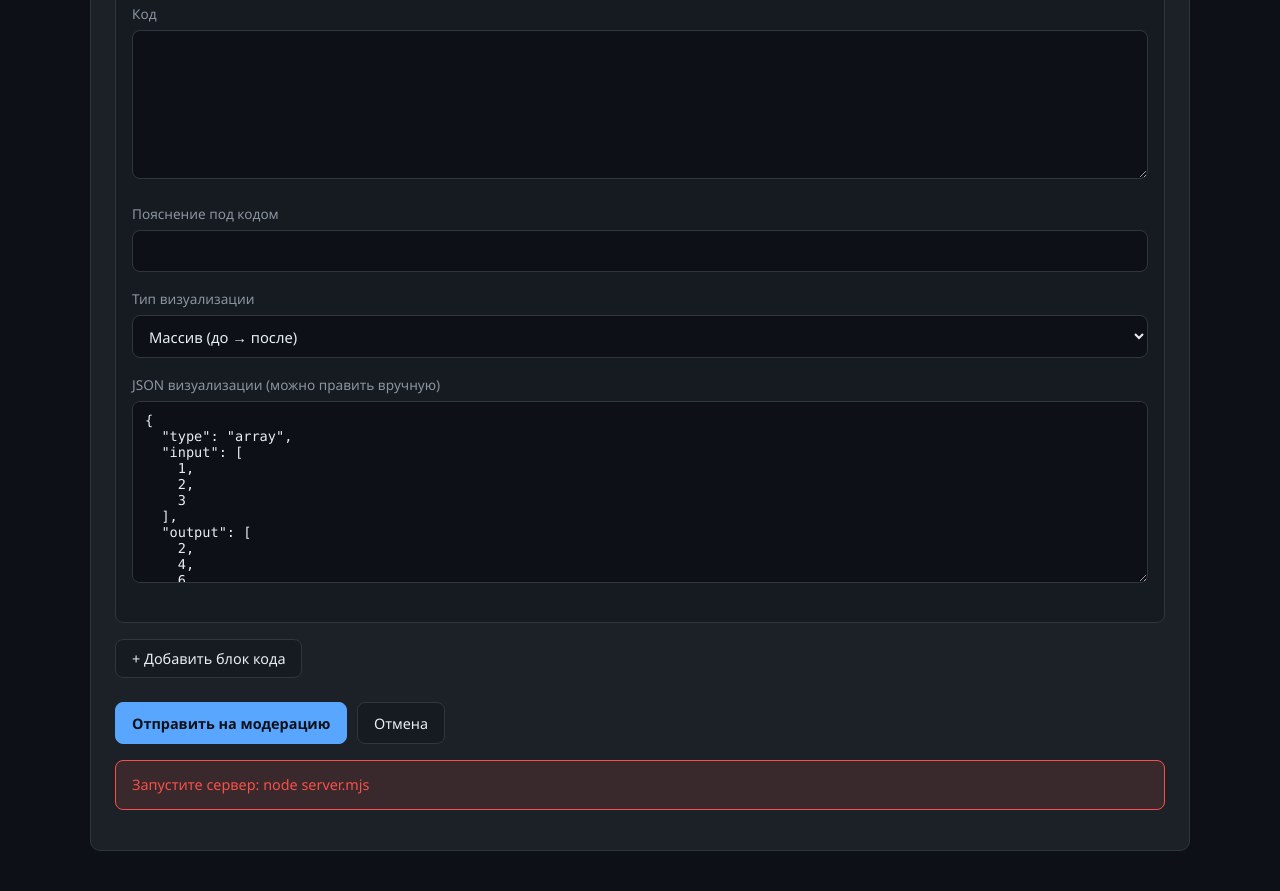
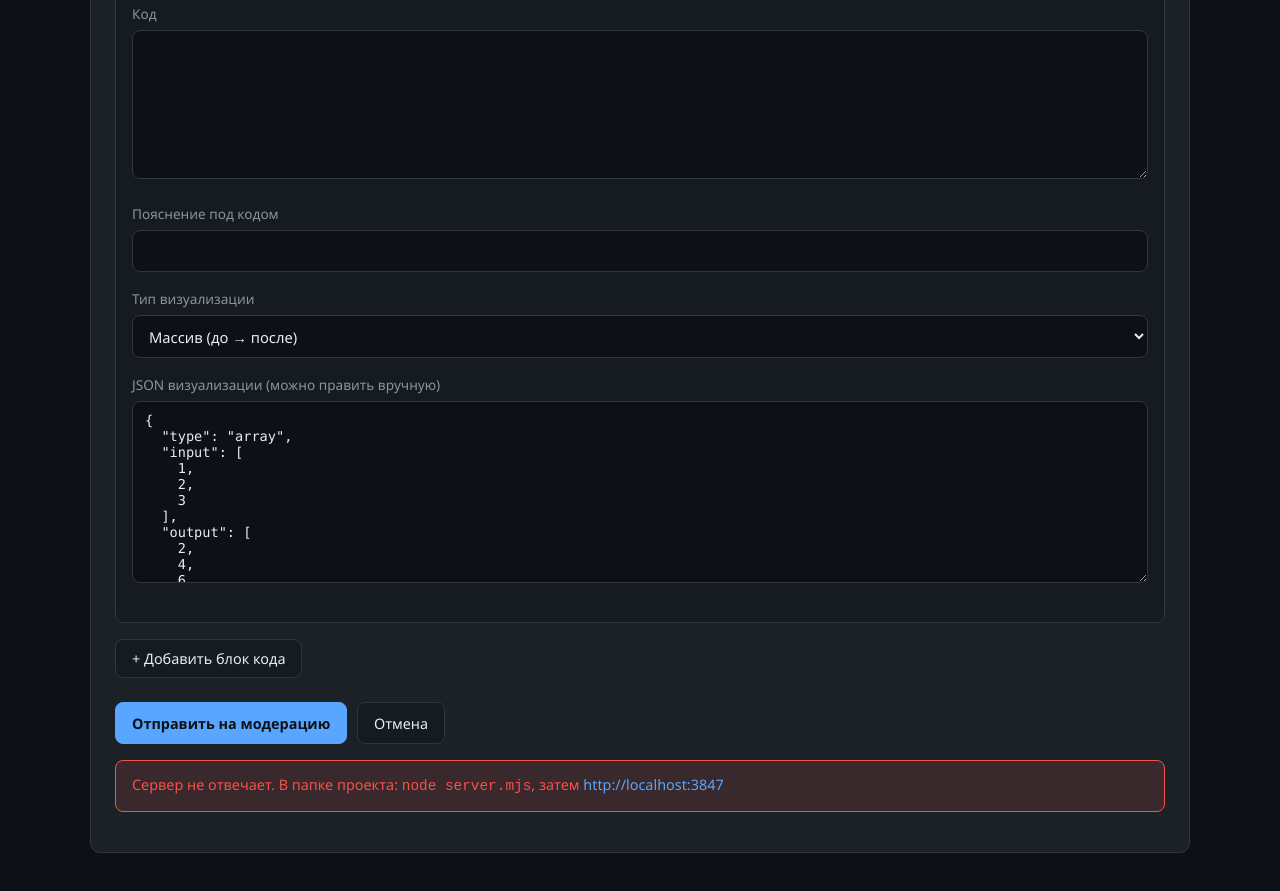
Before and after one commit to nyrkozh/VVFWiki, a website: page public/submit.html in a window 1280 px wide. Shown: the part 910-1801 px from the top of the page. Drawn offline with Linux system fonts and the light colour scheme; no server answers.

Commit message:
memory correction

```diff
--- a/public/js/api.js
+++ b/public/js/api.js
@@ -1,4 +1,34 @@
-const API_BASE = window.location.origin;
+const DEFAULT_API = "http://localhost:3847";
+
+/** Адрес API: тот же хост при node server.mjs, иначе localhost:3847 (Live Server, file://). */
+export function getApiBase() {
+  const meta = document.querySelector('meta[name="api-base"]')?.content?.trim();
+  if (meta) return meta.replace(/\/$/, "");
+  if (location.protocol === "file:") return DEFAULT_API;
+  if (location.port === "3847") return location.origin;
+  if (location.hostname === "localhost" || location.hostname === "127.0.0.1") {
+    return DEFAULT_API;
+  }
+  return location.origin;
+}
+
+export function formatLoadError(err) {
+  if (location.hostname.endsWith("github.io")) {
+    return 'С GitHub Pages API не работает. Локально: <code>node server.mjs</code> → <a href="http://localhost:3847">http://localhost:3847</a>';
+  }
+  if (location.protocol === "file:") {
+    return 'Не открывайте HTML-файл напрямую. Запустите <code>node server.mjs</code> и откройте <a href="http://localhost:3847">http://localhost:3847</a>';
+  }
+  const msg = err?.message || String(err);
+  if (msg === "Failed to fetch" || err?.name === "TypeError") {
+    const base = getApiBase();
+    return `Сервер не отвечает. В папке проекта: <code>node server.mjs</code>, затем <a href="${base}">${base}</a>`;
+  }
+  if (/not found|не найден/i.test(msg)) {
+    return `${escapeHtml(msg)}. <a href="/">На главную</a>`;
+  }
+  return escapeHtml(msg);
+}
 
 export function getAdminToken() {
   return localStorage.getItem("devwiki_session") || "";
@@ -18,7 +48,7 @@ async function request(path, options = {}) {
   const token = getAdminToken();
   if (token) headers.Authorization = `Bearer ${token}`;
 
-  const res = await fetch(`${API_BASE}${path}`, { ...options, headers });
+  const res = await fetch(`${getApiBase()}${path}`, { ...options, headers });
   const data = await res.json().catch(() => ({}));
   if (!res.ok) throw new Error(data.error || res.statusText);
   return data;
--- a/public/submit.html
+++ b/public/submit.html
@@ -55,7 +55,7 @@
     </main>
 
     <script type="module">
-      import { api, qs } from "./js/api.js";
+      import { api, qs, formatLoadError } from "./js/api.js";
       import { createBlockEditor, collectBlocks } from "./js/editor.js";
 
       const blocksEl = document.getElementById("blocks");
@@ -107,9 +107,9 @@
         }
       });
 
-      loadSections().catch(() => {
+      loadSections().catch((err) => {
         document.getElementById("flash").innerHTML =
-          '<p class="flash flash-error">Запустите сервер: node server.mjs</p>';
+          `<p class="flash flash-error">${formatLoadError(err)}</p>`;
       });
     </script>
   </body>
```
Also changed, not shown: public/article.html (+3 -3 lines), public/index.html (+2 -2 lines), public/section.html (+3 -3 lines).
